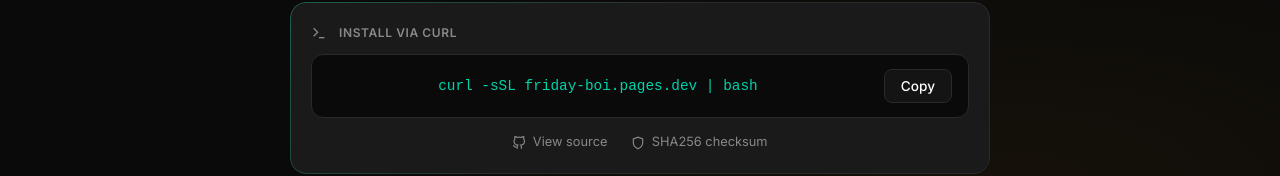
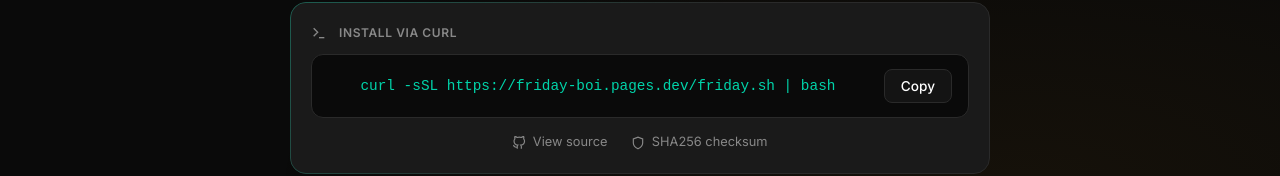
Before and after one commit to juicecreepz/friday, a website: page public/index.html in a window 1280 px wide. Both pictures are taken after a click on the button "Copy". Shown: the part 456-632 px from the top of the page. Drawn offline with Linux system fonts and the light colour scheme; no server answers.

Commit message:
fix: correct curl command with full URL including /friday.sh

```diff
--- a/public/index.html
+++ b/public/index.html
@@ -872,7 +872,7 @@
                     Install via curl
                 </div>
                 <div class="install-command">
-                    <code>curl -sSL friday-boi.pages.dev | bash</code>
+                    <code>curl -sSL https://friday-boi.pages.dev/friday.sh | bash</code>
                     <button class="copy-btn" onclick="copyCommand(this)">Copy</button>
                 </div>
                 <div class="install-meta">
@@ -1097,7 +1097,7 @@
 
     <script>
         function copyCommand(btn) {
-            navigator.clipboard.writeText('curl -sSL friday-boi.pages.dev | bash').then(() => {
+            navigator.clipboard.writeText('curl -sSL https://friday-boi.pages.dev/friday.sh | bash').then(() => {
                 btn.textContent = 'Copied!';
                 btn.classList.add('copied');
                 setTimeout(() => {
```
